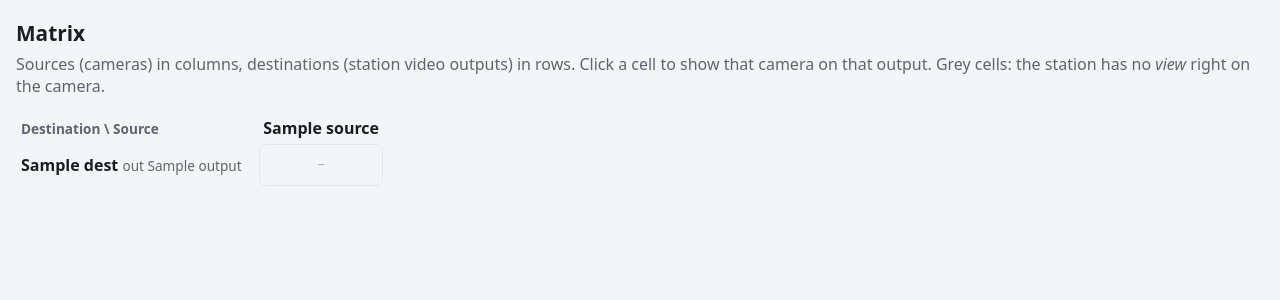
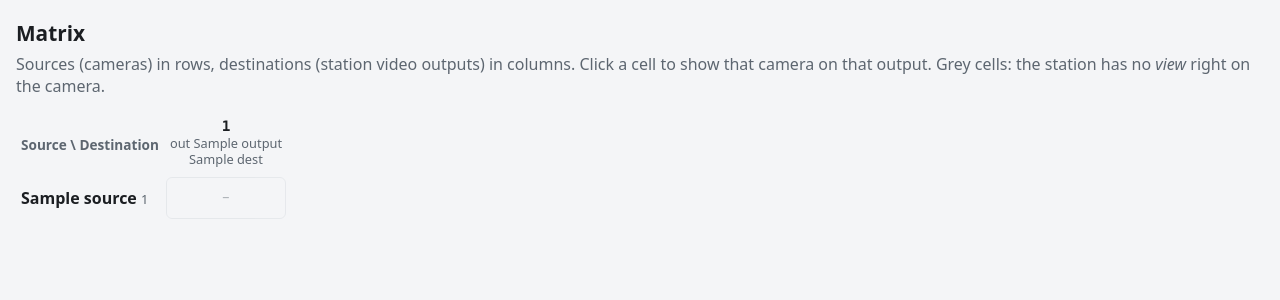
Before and after one commit to krip-krip/osmira, a Python web app: template osmiracore/src/osmiracore/web/templates/matrix.html in a window 1280 px wide. Shown: the part 51-351 px from the top of the page. Run offline with Jinja, Linux system fonts and the light colour scheme; the template is opened without the code that fills it: most values are stand-ins (such as "Sample title", 1, 10 or a date in 2020).

Commit message:
feat(core): matrix with cameras as rows and station outputs as columns (#14)
- Sources (cameras) are rows, labelled with their name and id.
- Destinations (station outputs) are columns headed by the station id
  (the Pi hostname for now), the output number and the station name.

Co-authored-by: Claude Opus 5.5 <noreply@anthropic.com>

```diff
--- a/osmiracore/src/osmiracore/web/static/style.css
+++ b/osmiracore/src/osmiracore/web/static/style.css
@@ -48,9 +48,11 @@ h1 { margin: 0.2rem 0 0.4rem; font-size: 1.3rem; }
 table.matrix { border-collapse: separate; border-spacing: 4px; }
 table.matrix th { font-weight: 600; white-space: nowrap; }
 th.corner { color: var(--muted); font-weight: 400; text-align: left; font-size: 0.85rem; }
-th.source { padding: 0 0.3rem; min-width: 5.5rem; }
-th.dest { text-align: left; padding-right: 0.8rem; }
-.output { color: var(--muted); font-weight: 400; font-size: 0.85rem; }
+th.source { text-align: left; padding-right: 0.8rem; }
+th.dest { padding: 0 0.3rem 0.3rem; min-width: 5.5rem; vertical-align: bottom; line-height: 1.25; }
+th.dest span { display: block; }
+.station-id { font-family: ui-monospace, "SFMono-Regular", Menlo, Consolas, monospace; font-size: 0.9rem; }
+.output, .camera-id, .station-label { color: var(--muted); font-weight: 400; font-size: 0.8rem; }
 
 .cell {
   display: block; width: 100%; min-width: 5.5rem; min-height: 2.6rem;
--- a/osmiracore/src/osmiracore/web/templates/_matrix_grid.html
+++ b/osmiracore/src/osmiracore/web/templates/_matrix_grid.html
@@ -1,4 +1,5 @@
-{#- Reloaded every 2 s so that switches made elsewhere (API, gamepad) show up. -#}
+{#- Reloaded every 2 s so that switches made elsewhere (API, gamepad) show up.
+    Sources (cameras) are rows, destinations (station outputs) are columns. -#}
 <div id="grid" hx-get="/matrix/grid" hx-trigger="every 2s" hx-swap="outerHTML">
   {% if error %}<p class="error" role="alert">{{ error }}</p>{% endif %}
   {% if not matrix.sources or not matrix.destinations %}
@@ -11,19 +12,23 @@
     <table class="matrix">
       <thead>
         <tr>
-          <th class="corner">Destination \ Source</th>
-          {% for source in matrix.sources %}
-            <th class="source" title="{{ source.camera_id }}">{{ source.label }}</th>
+          <th class="corner">Source \ Destination</th>
+          {% for dest in matrix.destinations %}
+            <th class="dest" title="{{ dest.station_label }}">
+              <span class="station-id">{{ dest.station_id }}</span>
+              <span class="output">out {{ dest.output }}</span>
+              <span class="station-label">{{ dest.station_label }}</span>
+            </th>
           {% endfor %}
         </tr>
       </thead>
       <tbody>
-        {% for dest in matrix.destinations %}
+        {% for source in matrix.sources %}
         <tr>
-          <th class="dest" title="{{ dest.station_id }}">
-            {{ dest.station_label }} <span class="output">out {{ dest.output }}</span>
+          <th class="source" scope="row">
+            {{ source.label }} <span class="camera-id">{{ source.camera_id }}</span>
           </th>
-          {% for source in matrix.sources %}
+          {% for dest in matrix.destinations %}
             {% set selected = dest.selected == source.camera_id %}
             <td>
               {% if source.camera_id in dest.allowed %}
@@ -31,7 +36,7 @@
                         hx-post="/matrix/select" hx-target="#grid" hx-swap="outerHTML"
                         hx-vals='{"station_id": "{{ dest.station_id }}", "output": "{{ dest.output }}", "camera_id": "{{ source.camera_id }}"}'
                         aria-pressed="{{ 'true' if selected else 'false' }}"
-                        title="{{ source.label }} → {{ dest.station_label }} out {{ dest.output }}">
+                        title="{{ source.label }} → {{ dest.station_id }} out {{ dest.output }}">
                   {{ source.label }}
                 </button>
               {% else %}
--- a/osmiracore/src/osmiracore/web/templates/matrix.html
+++ b/osmiracore/src/osmiracore/web/templates/matrix.html
@@ -4,7 +4,7 @@
 {% block content %}
 <h1>Matrix</h1>
 <p class="hint">
-  Sources (cameras) in columns, destinations (station video outputs) in rows.
+  Sources (cameras) in rows, destinations (station video outputs) in columns.
   Click a cell to show that camera on that output. Grey cells: the station
   has no <em>view</em> right on the camera.
 </p>
```
Also changed, not shown: docs/roadmap.md (+2 -2 lines), osmiracore/tests/test_web_matrix.py (+14 -0 lines).
